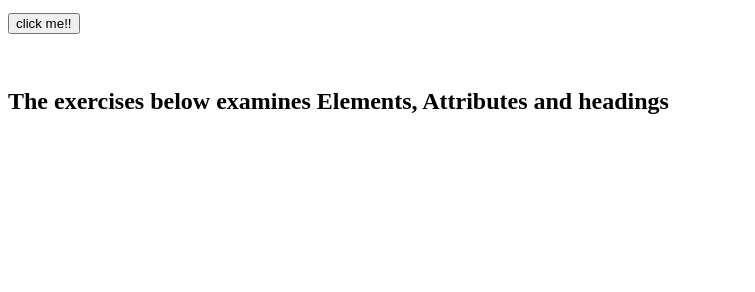
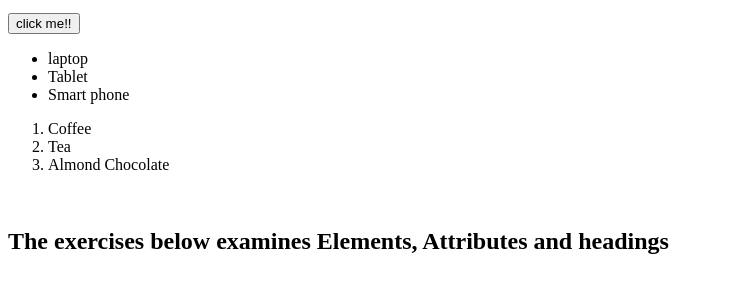
Before and after one commit to emmanuel-nnodim/INST-377, a plain HTML site: page w3school html exercise.html in a window 1280 px wide. Shown: the part 362-654 px from the top of the page, without its empty margins (0-755 px from the left). Drawn offline with Linux system fonts and the light colour scheme.

Commit message:
Lists
HTML has 2 types of lists. ordered lists and unordered lists.

```diff
--- a/w3school html exercise.html
+++ b/w3school html exercise.html
@@ -2,7 +2,7 @@
     which is followed by the html tag, head tag and body tag -->
 <html>
 <head>
-	<title> w3Schools HTML exercise! </title>
+	<title> w3Schools HTML exercise </title>
 </head>
 <body>
 
@@ -29,7 +29,23 @@ provided as attributes -->
 <!-- HTML buttons are defined with the button tag-->
 <button> click me!! </button>
 
-<p> </p>
+<!-- HTMl lists are defined with <ul> (unordered/bullet list) or the <ol> (ordered list/numbered list) tag,
+     followed by <li> tags (list items) -->
+<ul>
+    <li>laptop</li>
+    <li>Tablet</li>
+    <li>Smart phone</li>
+
+
+</ul>
+
+<ol>
+    <li>Coffee</li>
+    <li>Tea </li>
+    <li>Almond Chocolate</li>
+
+</ol>
+
 <p> </p>
 <p> </p>
 <p> </p>
```
